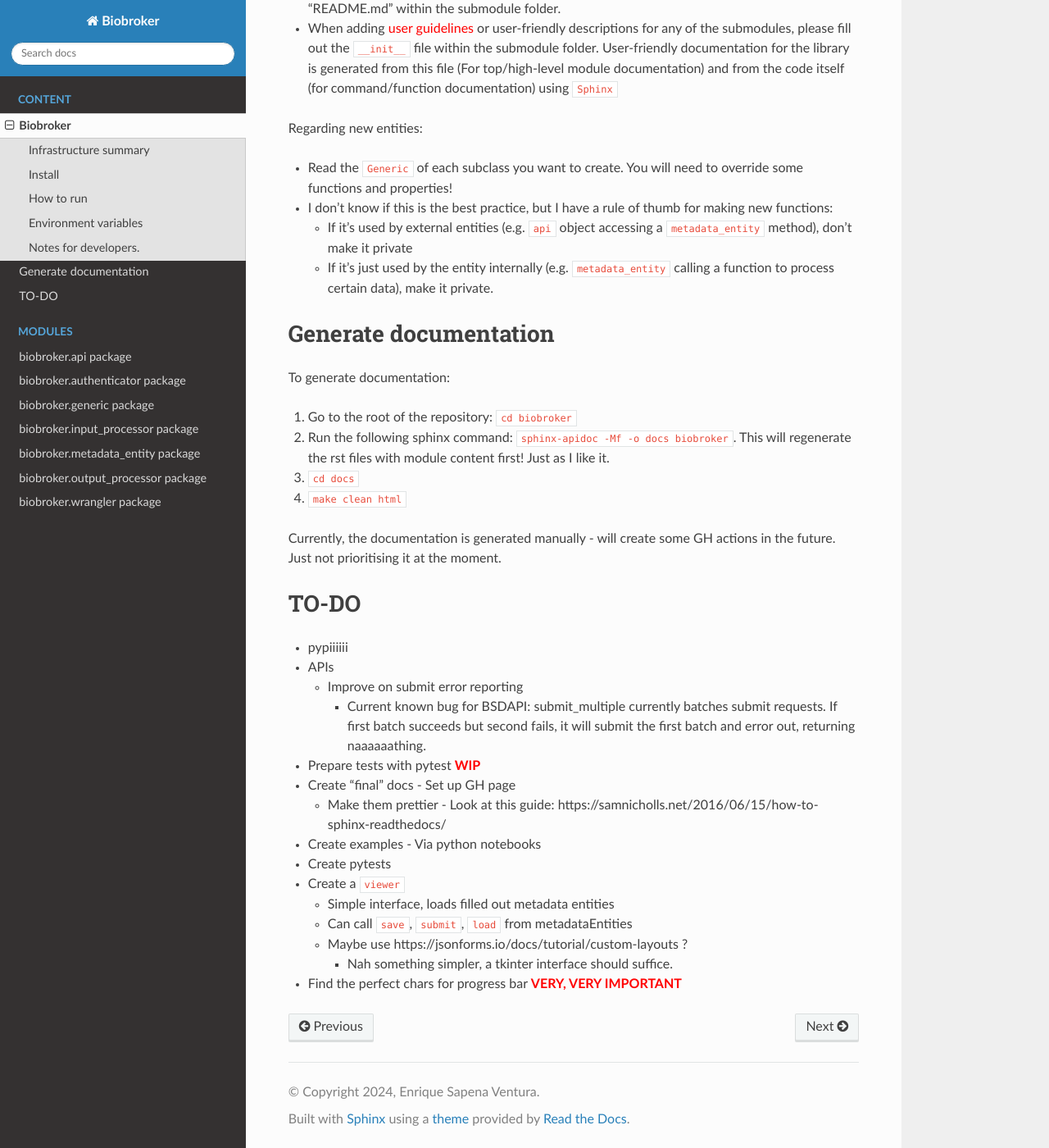
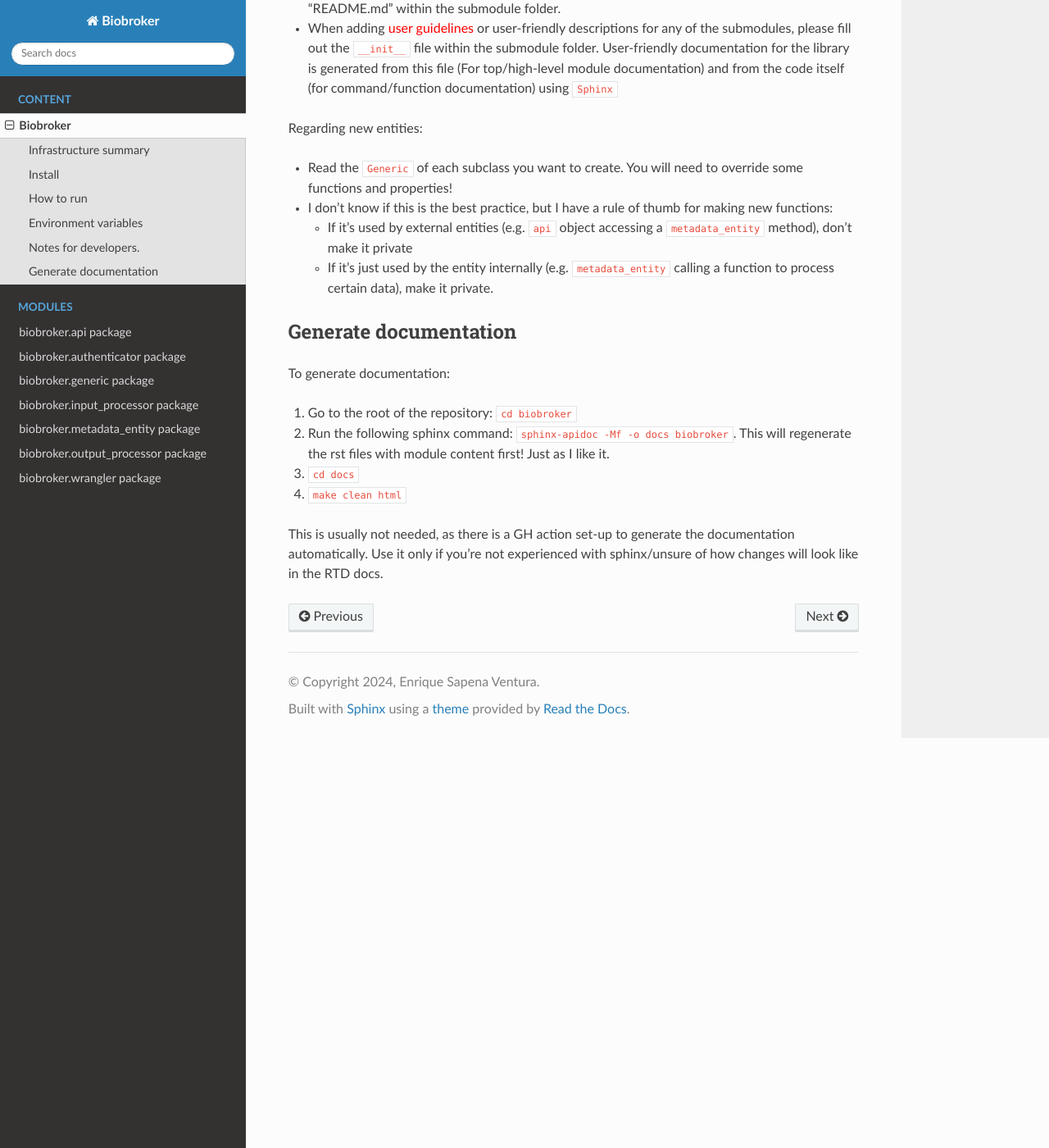
Before and after one commit to ESapenaVentura/biobroker, a Sphinx documentation site: the page built from docs/README.md, in a window 1280 px wide and 1400 px high, scrolled down 2156 px. Shown: the whole window at 82% size. Built offline with Sphinx 7.4.7 and the Read the Docs theme 2.0.0, drawn with Linux system fonts in a browser that asks for light colours.

Commit message:
Updating docs

```diff
--- a/docs/README.md
+++ b/docs/README.md
@@ -111,7 +111,7 @@ Regarding new entities:
       it private.
 
 
-# Generate documentation
+## Generate documentation
 
 To generate documentation:
 
@@ -121,24 +121,5 @@ To generate documentation:
 3. `cd docs`
 4. `make clean html`
 
-Currently, the documentation is generated manually - will create some GH actions in the future. Just not prioritising
-it at the moment.
-
-
-# TO-DO
-- pypiiiiii
-- APIs
-    - Improve on submit error reporting
-        - Current known bug for BSDAPI: submit_multiple currently batches submit requests. If first batch succeeds but second
-          fails, it will submit the first batch and error out, returning naaaaaathing.
-- Prepare tests with pytest <span style="color:red">**WIP**</span>
-- Create "final" docs - Set up GH page
-    - Make them prettier - Look at this guide: https://samnicholls.net/2016/06/15/how-to-sphinx-readthedocs/
-- Create examples - Via python notebooks
-- Create pytests
-- Create a `viewer`
-    - Simple interface, loads filled out metadata entities
-    - Can call `save`, `submit`, `load` from metadataEntities
-    - Maybe use https://jsonforms.io/docs/tutorial/custom-layouts ?
-      - Nah something simpler, a tkinter interface should suffice.
-- Find the perfect chars for progress bar <span style="color:red">**VERY, VERY IMPORTANT**</span>
+This is usually not needed, as there is a GH action set-up to generate the documentation automatically. Use it only if
+you're not experienced with sphinx/unsure of how changes will look like in the RTD docs.
```
